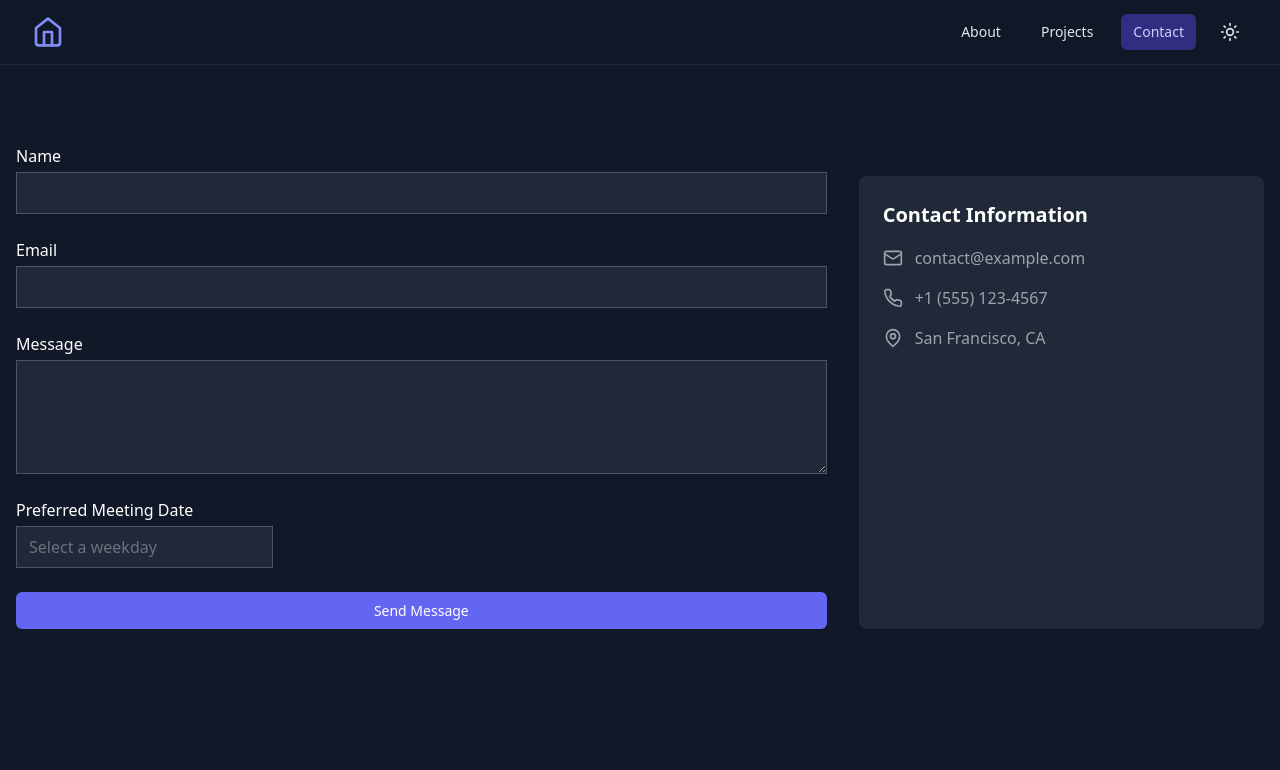
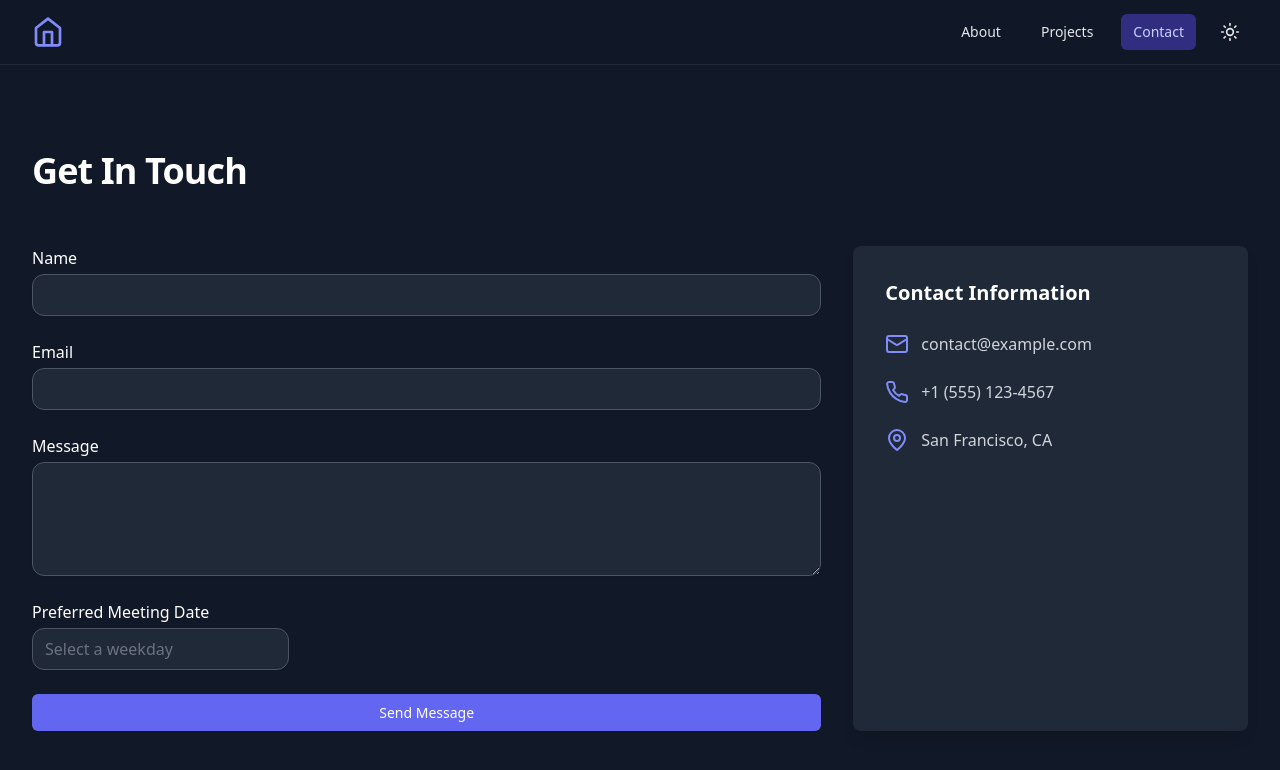
Before and after one commit to christinelinster/christine-lin, a React (Vite) app: page /contact in a window 1280 px wide. Shown: the top 770 px of the page. Built offline with nearby package versions, Linux system fonts and the light colour scheme.

Commit message:
round input field in contact page

```diff
--- a/src/pages/Contact.jsx
+++ b/src/pages/Contact.jsx
@@ -35,6 +35,9 @@ export default function Contact() {
   return (
     <div className="contact-container">
       <div className="contact-content">
+        <div className="contact-header">
+          <h1 className="contact-title">Get In Touch</h1>
+        </div>
         <div className="contact-grid">
           <div>
             <form onSubmit={handleSubmit} className="space-y-6">
--- a/src/styles/contact.css
+++ b/src/styles/contact.css
@@ -15,9 +15,51 @@
   padding: 3rem 1rem;
 }
 
+@media (min-width: 640px) {
+  .contact-content {
+    padding-left: 1.5rem;
+    padding-right: 1.5rem;
+  }
+}
+
+@media (min-width: 1024px) {
+  .contact-content {
+    padding-left: 2rem;
+    padding-right: 2rem;
+  }
+}
+
+.contact-header {
+
+  margin-bottom: 3rem;
+}
+
+.contact-title {
+  font-size: 1.875rem;
+  font-weight: 800;
+  letter-spacing: -0.025em;
+  color: #111827;
+}
+
+.dark .contact-title {
+  color: #ffffff;
+}
+
+@media (min-width: 640px) {
+  .contact-title {
+    font-size: 2.25rem;
+  }
+}
+
 .contact-grid {
   max-width: 32rem;
   margin: 0 auto;
+}
+
+@media (max-width: 1023px) {
+  form {
+    margin-bottom: 2rem;
+  }
 }
 
 @media (min-width: 1024px) {
@@ -44,33 +86,38 @@
   color: #ffffff;
 }
 
-.form-input {
+input.form-input,
+textarea.form-input {
   margin-top: 0.25rem;
   display: block;
   width: 100%;
-  padding: 0.5rem;
-  border-radius: 0.375rem;
+  padding: 0.5rem 0.75rem;
+  border-radius: 0.75rem !important;
   border: 1px solid #d1d5db;
   background-color: #ffffff;
   color: #111827;
   box-shadow: 0 1px 2px rgba(0, 0, 0, 0.05);
+  transition: border-color 0.15s ease-in-out, box-shadow 0.15s ease-in-out;
 }
 
-.dark .form-input {
+.dark input.form-input,
+.dark textarea.form-input {
   background-color: #1f2937;
   border-color: #4b5563;
   color: #ffffff;
 }
 
-.form-input:focus {
+input.form-input:focus,
+textarea.form-input:focus {
   outline: none;
   border-color: #6366f1;
-
+  box-shadow: 0 0 0 3px rgba(99, 102, 241, 0.2);
 }
 
-.dark .form-input:focus {
+.dark input.form-input:focus,
+.dark textarea.form-input:focus {
   border-color: #818cf8;
-
+  box-shadow: 0 0 0 3px rgba(129, 140, 248, 0.2);
 }
 
 .submit-button {
@@ -101,11 +148,10 @@
 }
 
 .contact-info {
-  margin-top: 2rem;
-  padding: 1.5rem;
   background-color: #ffffff;
   border-radius: 0.5rem;
-  box-shadow: 0 1px 3px rgba(0, 0, 0, 0.1);
+  padding: 2rem;
+  box-shadow: 0 10px 15px -3px rgba(0, 0, 0, 0.1);
 }
 
 .dark .contact-info {
@@ -114,8 +160,9 @@
 
 .contact-info-title {
   font-size: 1.25rem;
-  font-weight: 600;
+  font-weight: 700;
   color: #111827;
+  margin-bottom: 1.5rem;
 }
 
 .dark .contact-info-title {
@@ -123,24 +170,31 @@
 }
 
 .contact-info-list {
-  margin-top: 1rem;
   display: flex;
   flex-direction: column;
-  gap: 1rem;
+  gap: 1.5rem;
 }
 
 .contact-info-item {
   display: flex;
   align-items: center;
+}
+
+.contact-info-icon {
+  height: 1.5rem;
+  width: 1.5rem;
+  margin-right: 0.75rem;
+  color: #6366f1;
+}
+
+.dark .contact-info-icon {
+  color: #818cf8;
+}
+
+.contact-info-item span {
   color: #4b5563;
 }
 
-.dark .contact-info-item {
-  color: #9ca3af;
+.dark .contact-info-item span {
+  color: #d1d5db;
 }
-
-.contact-info-icon {
-  margin-right: 0.75rem;
-  height: 1.25rem;
-  width: 1.25rem;
-}
```
